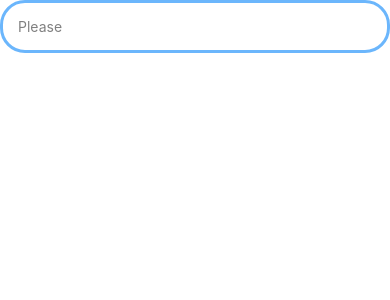
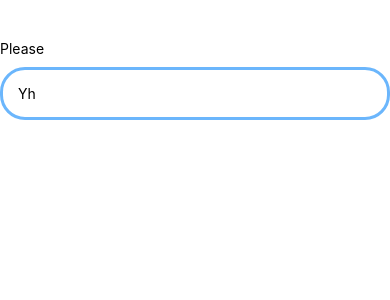
Before and after one commit to STEM-E-Youth-Career-Development-Program/map-app, a React Native app: screen / in a window 390 px wide. Shown: the top 300 px of the page. Built offline with nearby package versions, Linux system fonts and the light colour scheme.

Commit message:
Built the text input label component

```diff
--- a/App.js
+++ b/App.js
@@ -1,11 +1,21 @@
-import { StatusBar } from 'expo-status-bar';
-import { StyleSheet, Text, View } from 'react-native';
+import { useRef } from 'react';
+import { StyleSheet, View } from 'react-native';
 import AppTextInput from './app/components/AppTextInput';
+import Label from './app/components/Label';
 
 export default function App() {
+  const myRef = useRef(null);
+
   return (
-    <View>
-      <AppTextInput placeholder="Please" />
+    <View style={styles.container}>
+      <Label onPress={() => myRef.current.focus()} />
+      <AppTextInput placeholder="Yh" myRef={myRef} />
     </View>
   );
 }
+
+const styles = StyleSheet.create({
+  container: {
+    paddingVertical: 40,
+  },
+});
--- a/app/components/AppTextInput.js
+++ b/app/components/AppTextInput.js
@@ -1,14 +1,10 @@
 import React from 'react';
 import { View, StyleSheet, TextInput } from 'react-native';
 
-function AppTextInput({ ...otherProps }) {
+function AppTextInput({ myRef, ...otherProps }) {
   return (
     <View style={styles.container}>
-      <TextInput
-        placeholderTextColor={'grey'}
-        style={styles.input}
-        {...otherProps}
-      />
+      <TextInput ref={myRef} {...otherProps} />
     </View>
   );
 }
--- /dev/null
+++ b/app/components/Label.js
@@ -0,0 +1,18 @@
+import React from 'react';
+import { View, StyleSheet, Text, TouchableWithoutFeedback } from 'react-native';
+
+function Label({ onPress }) {
+  return (
+    <TouchableWithoutFeedback onPress={onPress}>
+      <Text style={styles.label}>Please</Text>
+    </TouchableWithoutFeedback>
+  );
+}
+
+export default Label;
+
+const styles = StyleSheet.create({
+  label: {
+    marginBottom: 10,
+  },
+});
```
